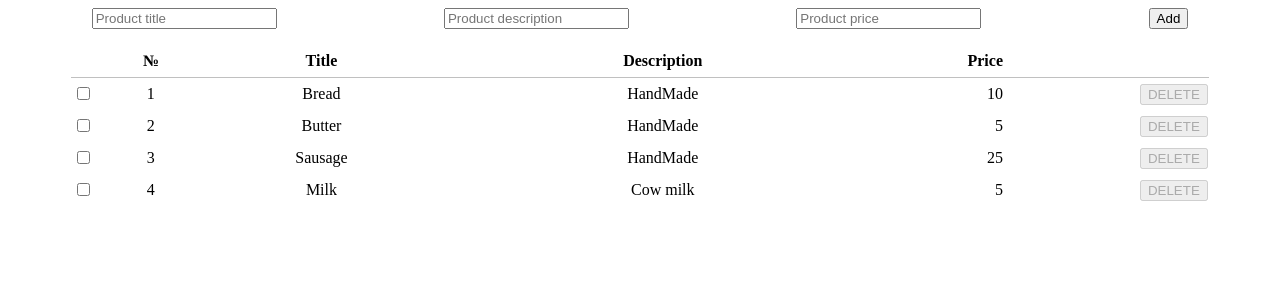
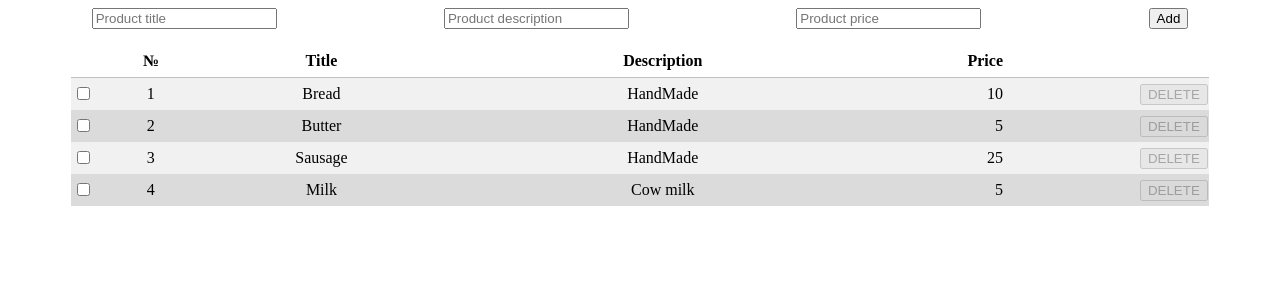
Before and after one commit to bookgvi/AppstoreNG, an Angular app: page / in a window 1280 px wide. Shown: the top 300 px of the page. Built offline with nearby package versions, Linux system fonts and the light colour scheme.

Commit message:
Cancel id recalculation method. Table restyling

```diff
--- a/src/app/Components/appstore/appstore.component.html
+++ b/src/app/Components/appstore/appstore.component.html
@@ -22,11 +22,14 @@
     </tr>
     </thead>
     <tbody>
-    <tr *ngFor="let product of getProducts">
+    <tr
+      *ngFor="let product of getProducts; let i = index; let odd = odd;"
+      [style.background] = "odd ? '#dbdbdb' : '#f1f1f1'"
+    >
       <td>
         <input type="checkbox" [(ngModel)]="product.isChecked">
       </td>
-      <td>{{ product.id }}</td>
+      <td>{{ i + 1 }}</td>
       <td>{{ product.title }}</td>
       <td>{{ product.description }}</td>
       <td>{{ product.price }}</td>
--- a/src/app/Model/Products/Products.repository.ts
+++ b/src/app/Model/Products/Products.repository.ts
@@ -22,7 +22,6 @@ export class ProductsRepository {
 
   public removeProduct(id: number): void {
     this.dataSource.removeProduct(id);
-    this.recalculateIDs(id);
   }
 
   private recalculateIDs(id: number): void {
```
